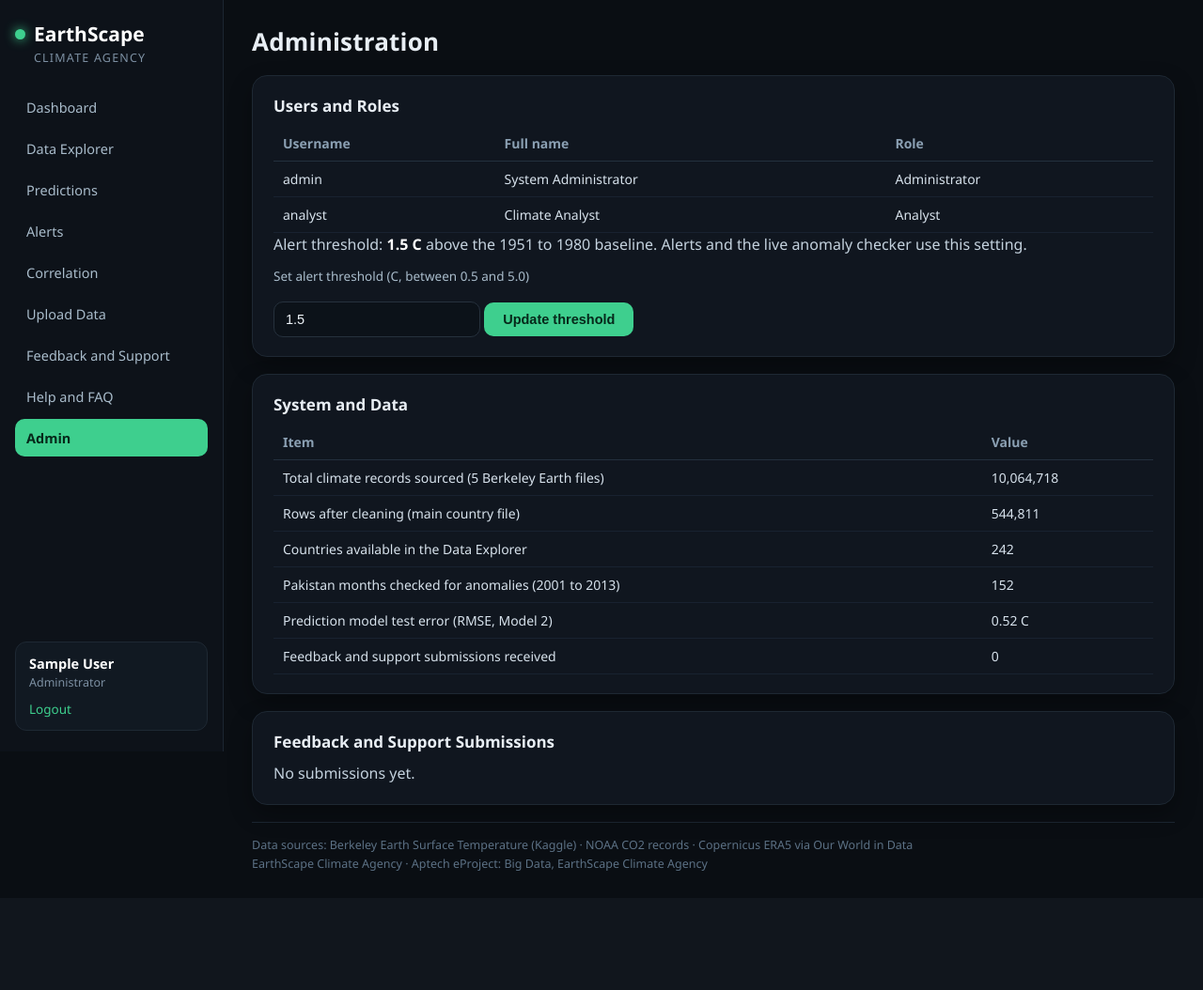
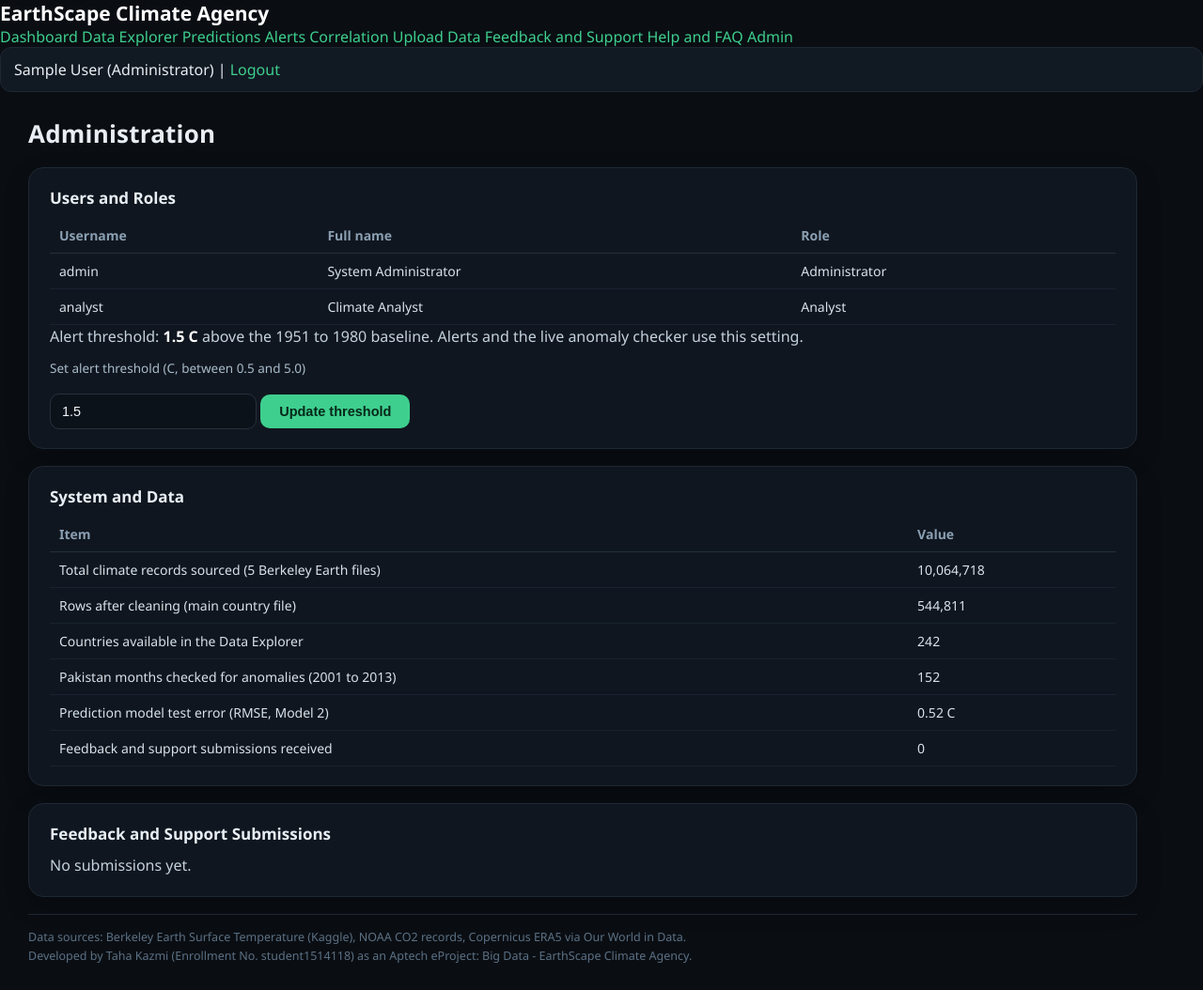
Before and after one commit to Tahakazmi880/earthscape-climate-agency, a Flask app: page /admin in a window 1280 px wide. Shown: the whole page at 94% size. Before the commit the page ends 927 px from the top, so only its background shows below. Run offline with Flask 3, Linux system fonts and the light colour scheme; the visitor is signed in with stand-in values (Sample User, id 1).

Commit message:
Simple classic theme: templates/base.html

```diff
--- a/templates/base.html
+++ b/templates/base.html
@@ -9,10 +9,8 @@
 </head>
 <body>
 {% if session.get('user') %}
-<div class="shell">
-  <aside class="sidebar">
-    <div class="brand"><span class="dot"></span>EarthScape</div>
-    <div class="brandsub">Climate Agency</div>
+<header>
+  <div class="brand">EarthScape Climate Agency</div>
   <nav>
     <a href="{{ url_for('dashboard') }}">Dashboard</a>
     <a href="{{ url_for('explorer') }}">Data Explorer</a>
@@ -26,57 +24,18 @@
     <a href="{{ url_for('admin') }}">Admin</a>
     {% endif %}
   </nav>
-    <div class="userbox">
-      <div class="uname">{{ session.get('name') }}</div>
-      <div class="urole">{{ session.get('role') }}</div>
-      <a class="logout" href="{{ url_for('logout') }}">Logout</a>
-    </div>
-  </aside>
+  <div class="userbox">{{ session.get('name') }} ({{ session.get('role') }}) | <a href="{{ url_for('logout') }}">Logout</a></div>
+</header>
 <main>
   {% with messages = get_flashed_messages() %}{% if messages %}<div class="flash">{{ messages[0] }}</div>{% endif %}{% endwith %}
   {% block content %}{% endblock %}
-  <footer class="foot">Data sources: Berkeley Earth Surface Temperature (Kaggle) · NOAA CO2 records · Copernicus ERA5 via Our World in Data<br>
-  EarthScape Climate Agency · Aptech eProject: Big Data, EarthScape Climate Agency</footer>
+  <footer class="foot">Data sources: Berkeley Earth Surface Temperature (Kaggle), NOAA CO2 records, Copernicus ERA5 via Our World in Data.<br>
+  Developed by Taha Kazmi (Enrollment No. student1514118) as an Aptech eProject: Big Data - EarthScape Climate Agency.</footer>
 </main>
-</div>
 {% else %}
 <main class="bare">
   {% block content_login %}{% endblock %}
 </main>
 {% endif %}
-<script>
-// Active nav highlight
-document.querySelectorAll('.sidebar nav a').forEach(function(a){
-  if (a.getAttribute('href') === window.location.pathname) a.classList.add('active');
-});
-// Cards and panels land in reading order, staggered (like a dashboard intro)
-var items = document.querySelectorAll('.card, .panel, .loginbox');
-items.forEach(function(el, i){
-  el.style.animationDelay = (i * 0.08) + 's';
-  el.classList.add('land');
-});
-// Animated counters
-document.querySelectorAll('[data-count]').forEach(function(el){
-  var target = parseFloat(el.getAttribute('data-count'));
-  var dec = parseInt(el.getAttribute('data-dec') || '0');
-  var dur = 1300, start = null;
-  function frame(ts){
-    if (!start) start = ts;
-    var p = Math.min((ts - start) / dur, 1);
-    var eased = 1 - Math.pow(2, -10 * p);
-    var val = target * eased;
-    el.textContent = dec > 0 ? val.toFixed(dec) : Math.round(val).toLocaleString('en-US');
-    if (p < 1) requestAnimationFrame(frame);
-    else el.textContent = dec > 0 ? target.toFixed(dec) : Math.round(target).toLocaleString('en-US');
-  }
-  requestAnimationFrame(frame);
-});
-// Chart defaults for the dark theme
-if (window.Chart) {
-  Chart.defaults.color = '#93a5b5';
-  Chart.defaults.borderColor = 'rgba(255,255,255,0.07)';
-  Chart.defaults.font.family = "'Segoe UI', Arial, sans-serif";
-}
-</script>
 </body>
 </html>
```
Lines whose indentation alone changed are shown as unchanged.
